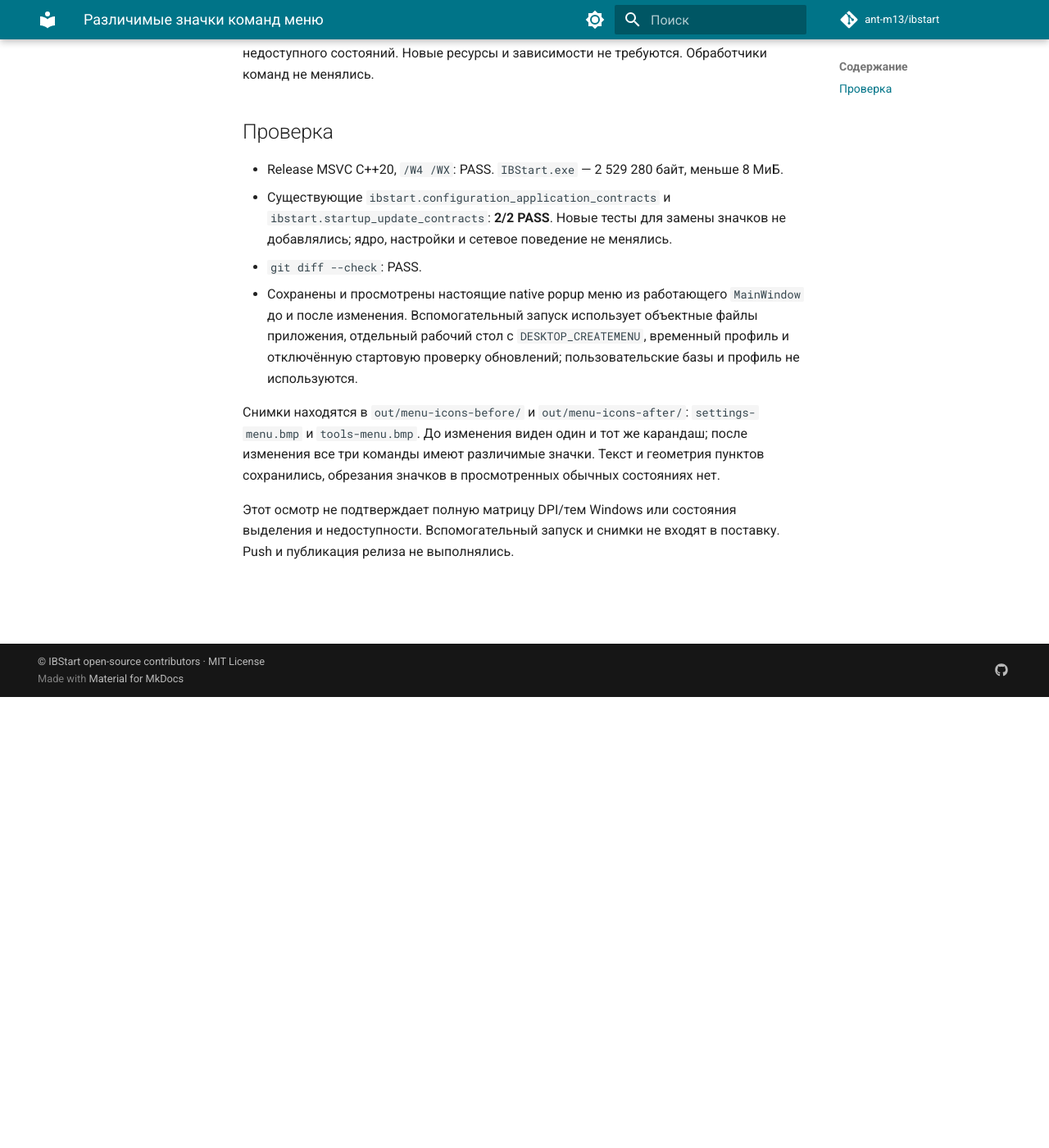
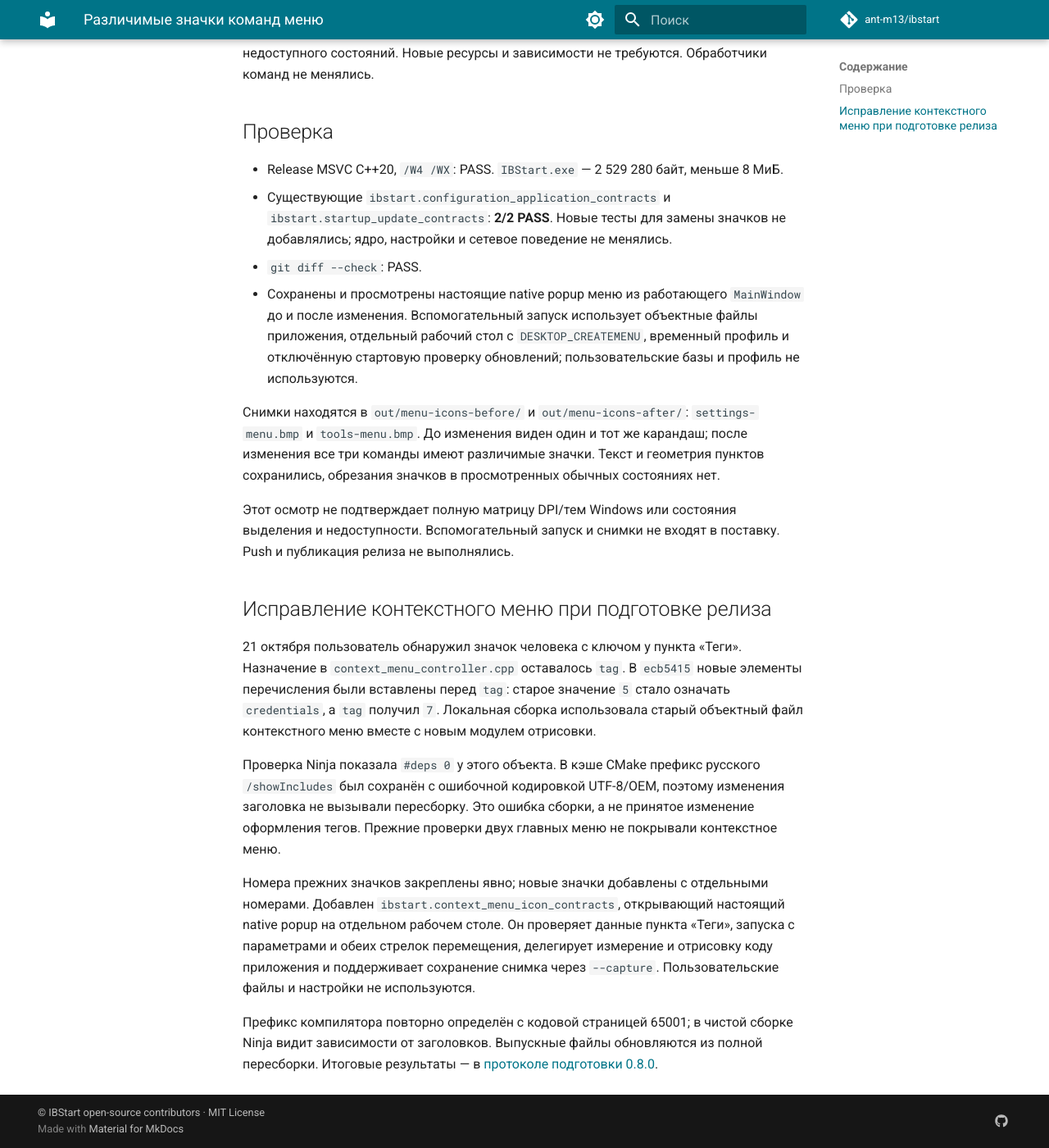
Before and after one commit to ant-m13/ibstart, an MkDocs documentation site: the page built from docs/verification-menu-icons.md, in a window 1280 px wide and 1400 px high, scrolled down 550 px. Shown: the whole window at 82% size. Built offline with MkDocs 1.6.1 and Material for MkDocs 9.7.7, drawn with Linux system fonts in a browser that asks for light colours; comment, search, counter and statistics services are not loaded.

Commit message:
fix(menu): preserve icon IDs and verify native context menu

```diff
--- a/docs/verification-menu-icons.md
+++ b/docs/verification-menu-icons.md
@@ -35,3 +35,29 @@
 Этот осмотр не подтверждает полную матрицу DPI/тем Windows или состояния выделения
 и недоступности. Вспомогательный запуск и снимки не входят в поставку.
 Push и публикация релиза не выполнялись.
+
+## Исправление контекстного меню при подготовке релиза
+
+21 октября пользователь обнаружил значок человека с ключом у пункта «Теги».
+Назначение в `context_menu_controller.cpp` оставалось `tag`. В `ecb5415`
+новые элементы перечисления были вставлены перед `tag`: старое значение `5`
+стало означать `credentials`, а `tag` получил `7`. Локальная сборка использовала
+старый объектный файл контекстного меню вместе с новым модулем отрисовки.
+
+Проверка Ninja показала `#deps 0` у этого объекта. В кэше CMake префикс
+русского `/showIncludes` был сохранён с ошибочной кодировкой UTF-8/OEM,
+поэтому изменения заголовка не вызывали пересборку. Это ошибка сборки,
+а не принятое изменение оформления тегов. Прежние проверки двух главных меню
+не покрывали контекстное меню.
+
+Номера прежних значков закреплены явно; новые значки добавлены с отдельными
+номерами. Добавлен `ibstart.context_menu_icon_contracts`, открывающий настоящий
+native popup на отдельном рабочем столе. Он проверяет данные пункта «Теги»,
+запуска с параметрами и обеих стрелок перемещения, делегирует измерение и
+отрисовку коду приложения и поддерживает сохранение снимка через `--capture`.
+Пользовательские файлы и настройки не используются.
+
+Префикс компилятора повторно определён с кодовой страницей 65001; в чистой
+сборке Ninja видит зависимости от заголовков. Выпускные файлы обновляются
+из полной пересборки. Итоговые результаты — в
+[протоколе подготовки 0.8.0](verification-release-0.8.0.md).
```
Also changed, not shown: CHANGELOG.md (+1 -0 lines), CMakeLists.txt (+8 -0 lines), CONTRIBUTING.md (+7 -0 lines), docs/release-process.md (+10 -2 lines), docs/verification-release-0.8.0.md (+17 -2 lines), 2 other files.
